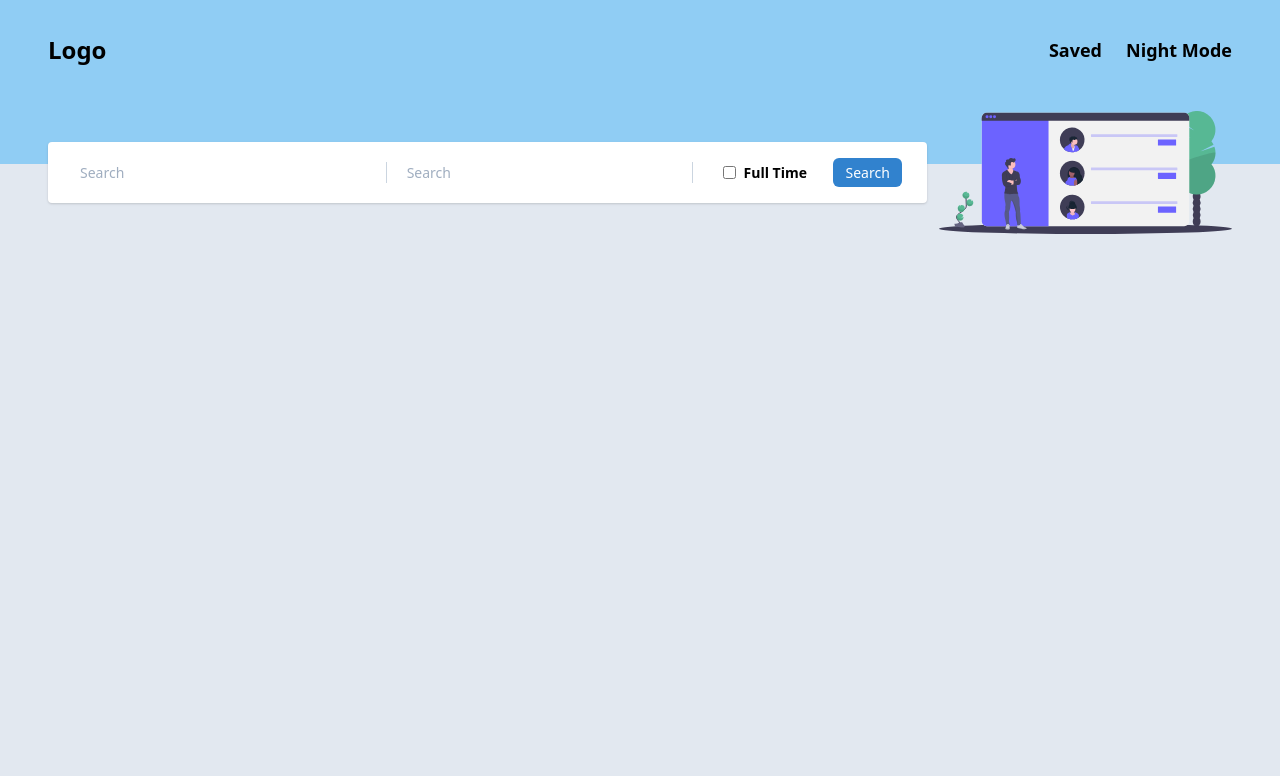
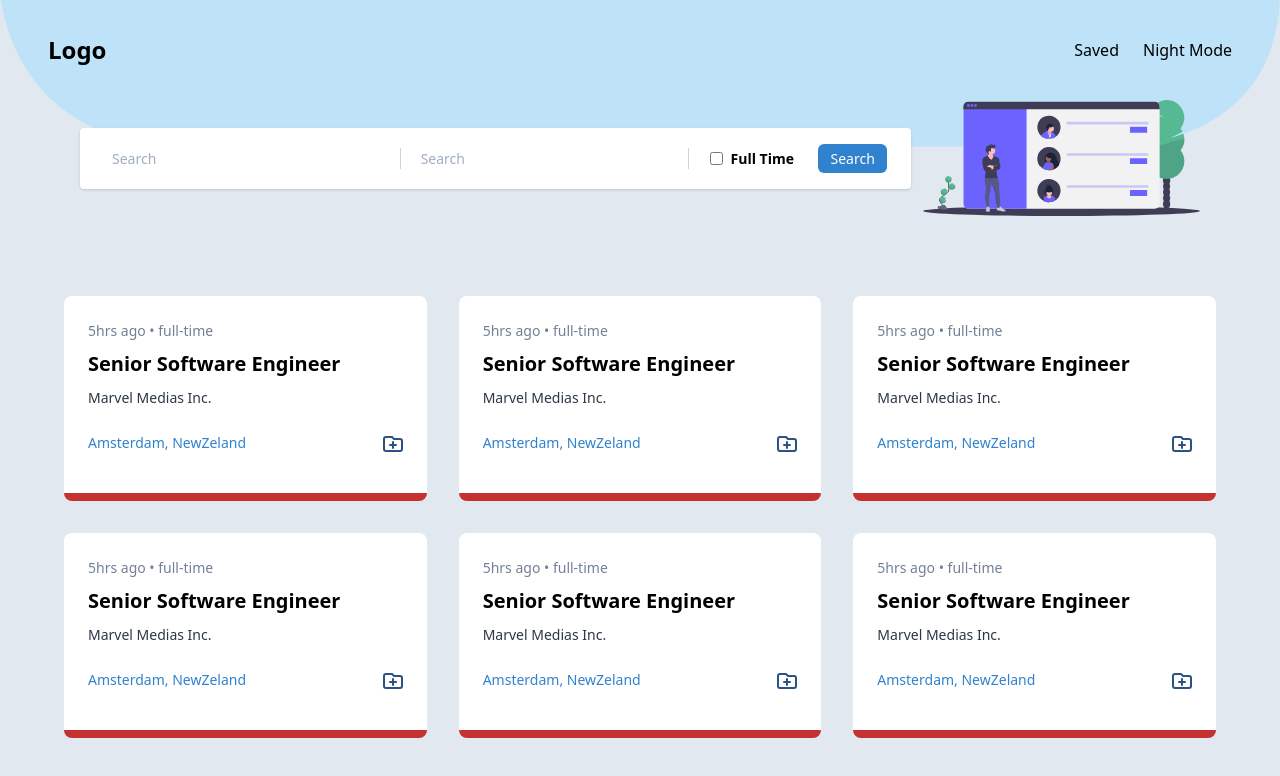
Before and after one commit to myogh/job-search-app, a React (Create React App) app: page / in a window 1280 px wide. Shown: the top 776 px of the page. Built offline with nearby package versions, Linux system fonts and the light colour scheme.

Commit message:
Job results grid system added

```diff
--- a/src/App.js
+++ b/src/App.js
@@ -1,29 +1,27 @@
 import React from "react";
 import HeaderLogo from "./assets/images/laptop.svg";
+import JobCard from "./components/JobCard";
 
 function App() {
   return (
     <div className="bg-gray-300 h-screen">
-      <div className="bg-blue-300">
+      <div className="header bg-blue-200">
         {/* NAV BAR CONTAINER */}
-        <nav
-          id="header"
-          className="container mx-auto flex pt-8 pb-24 px-12 justify-between"
-        >
+        <nav className="container mx-auto flex pt-8 pb-16 lg:pb-24 px-12 justify-between">
           <h1 className="text-2xl font-bold">Logo</h1>
           <div className="flex items-center">
-            <p className="text-lg mr-6 font-bold">Saved</p>
-            <p className="text-lg font-bold">Night Mode</p>
+            <p className="mr-6">Saved</p>
+            <p>Night Mode</p>
           </div>
         </nav>
       </div>
 
       {/* Search Box Left and Image right container */}
-      <div className="flex justify-between items-center container h-20 -mt-8 mx-auto px-12">
+      <div className="flex justify-between items-center container -mt-8 lg:-mt-16 mx-auto px-20">
         {/* SEARCH | FULL TIME | BUTTON */}
         <div
           id="search-terms"
-          className="lg:w-3/4 w-full mr-3 flex justify-evenly bg-white shadow rounded md:py-2 lg:py-3 px-3"
+          className="lg:w-3/4 w-full mr-3 flex justify-evenly bg-white shadow rounded py-2 lg:py-3 px-3"
         >
           {/* TWO SEARCH BOXES */}
           <div className="md:w-3/5 lg:w-3/4 flex p-2 pl-5">
@@ -39,8 +37,8 @@ function App() {
             />
           </div>
           {/* FULL TIME AND BUTTON */}
-          <div className="md:w-2/5 lg:w-1/4 flex items-center justify-around pl-2">
-            <div className="flex items-center justify-start">
+          <div className="md:w-2/5 lg:w-1/4 flex items-center justify-around">
+            <div className="flex items-center justify-start text-sm">
               <input className="mr-2" type="checkbox" placeholder="Search" />
               <span className="text-sm font-semibold">Full Time</span>
             </div>
@@ -56,6 +54,17 @@ function App() {
           <img src={HeaderLogo} alt="laptop vector" />
         </div>
       </div>
+
+      <div className="container mx-auto mt-20 px-16">
+        <div className="w-full grid md:grid-cols-2 lg:grid-cols-3 gap-8">
+          <JobCard />
+          <JobCard />
+          <JobCard />
+          <JobCard />
+          <JobCard />
+          <JobCard />
+        </div>
+      </div>
     </div>
   );
 }
--- a/src/assets/custom.css
+++ b/src/assets/custom.css
@@ -0,0 +1,6 @@
+.header {
+  background-image: url("./images/header_curve.svg");
+  background-repeat: no-repeat;
+  background-size: 100%;
+  background-position: bottom;
+}
--- a/src/components/JobCard.js
+++ b/src/components/JobCard.js
@@ -3,14 +3,14 @@ import React from "react";
 const JobCard = () => {
   return (
     <div>
-      <div className="w-1/5 p-6 bg-white rounded-lg border-b-8 border-red-700 mx-auto">
-        <p className="text-gray-600">5hrs ago &bull; full-time </p>
-        <h1 className="font-bold text-2xl mt-2 mb-2">
+      <div className="p-6 bg-white rounded-lg border-b-8 border-red-700">
+        <p className="text-gray-600 text-sm">5hrs ago &bull; full-time </p>
+        <h1 className="font-bold text-xl mt-2 mb-2">
           Senior Software Engineer
         </h1>
-        <h2 className="text-lg text-gray-800 mb-6">Marvel Medias Inc.</h2>
+        <h2 className="text-sm text-gray-800 mb-6">Marvel Medias Inc.</h2>
         <div className="flex justify-between">
-          <p className="text-blue-600 text-md mb-4">Amsterdam, NewZeland</p>
+          <p className="text-blue-600 text-sm mb-4">Amsterdam, NewZeland</p>
           <svg
             className="text-blue-800"
             xmlns="http://www.w3.org/2000/svg"
--- a/src/index.js
+++ b/src/index.js
@@ -1,6 +1,7 @@
 import React from "react";
 import ReactDOM from "react-dom";
 import "./assets/main.css";
+import "./assets/custom.css";
 import App from "./App";
 import * as serviceWorker from "./serviceWorker";
 
```
Also changed, not shown: src/assets/images/header_curve.svg (added).
